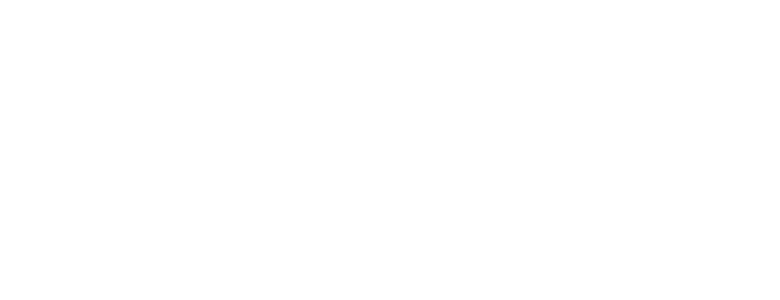
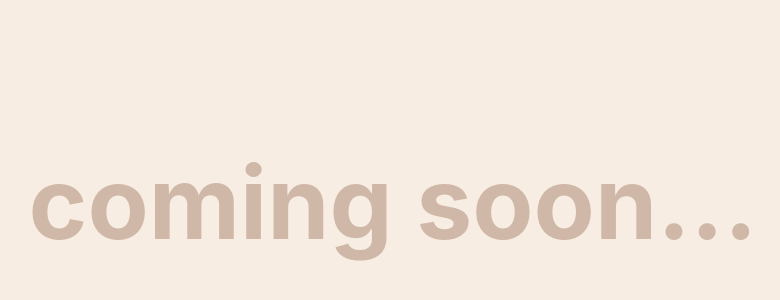
Before and after one commit to priyanshitaneja/portfolio-react, a React (Create React App) app: page / in a window 1280 px wide. Shown: the part 198-498 px from the top of the page, without its empty margins (247-1027 px from the left). Built offline with nearby package versions, Linux system fonts and the light colour scheme.

Commit message:
basic design created

```diff
--- a/public/index.html
+++ b/public/index.html
@@ -10,7 +10,7 @@
       content="Web site created using create-react-app"
     />
     <link rel="apple-touch-icon" href="%PUBLIC_URL%/logo192.png" />
-    <title>React App</title>
+    <title>Priyanshi Taneja</title>
   </head>
   <body>
     <noscript>You need to enable JavaScript to run this app.</noscript>
--- a/src/App.css
+++ b/src/App.css
@@ -1,3 +1,30 @@
 .App {
-  text-align: center;
+  background-color: #F8EDE3;
+  color: #D0B8A8;
+  height: 100vh;
+  display: flex;
+  justify-content: center;
+  align-items: center;
 }
+
+h1 {
+  margin: 0;
+}
+
+@media screen and (min-width: 460px) {
+  h1 {
+    font-size: 54px;
+  }
+}
+
+@media screen and (min-width: 768px) {
+  h1 {
+    font-size: 80px;
+  }
+}
+
+@media screen and (min-width: 1024px) {
+  h1 {
+    font-size: 100px;
+  }
+}
--- a/src/App.js
+++ b/src/App.js
@@ -3,9 +3,9 @@
 function App() {
   return (
     <div className="App">
-      <header className="App-header">
-
-      </header>
+        <h1>
+          coming soon...
+        </h1>
     </div>
   );
 }
```
Also changed, not shown: public/manifest.json.
